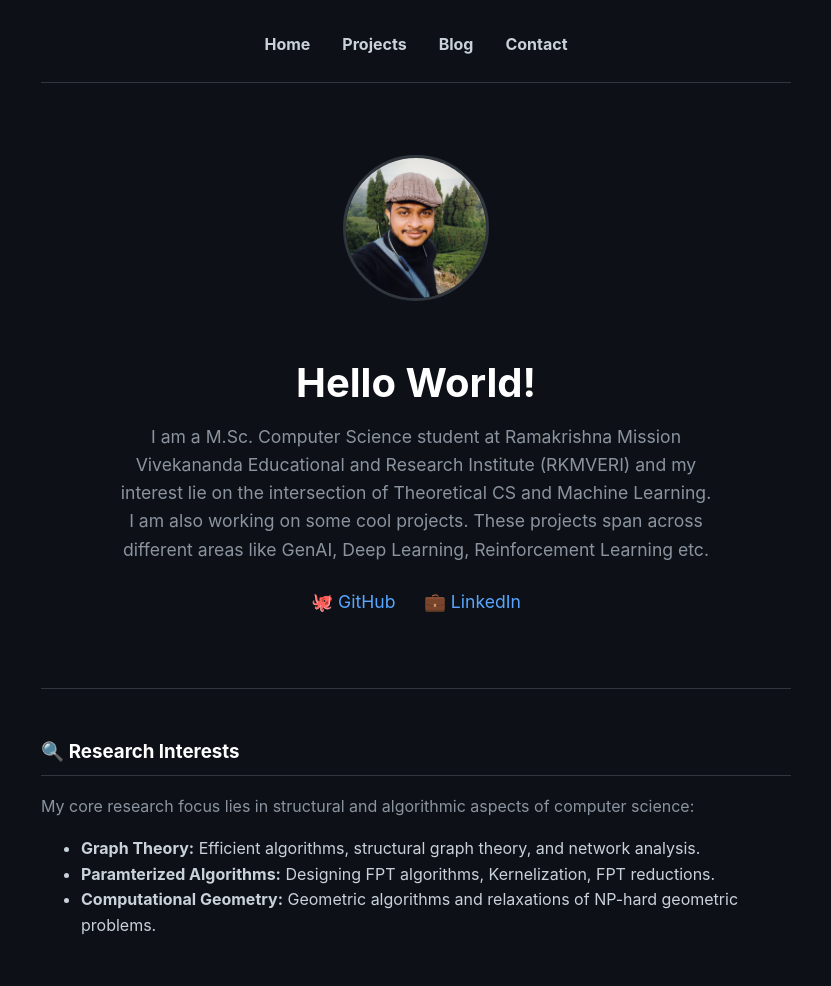
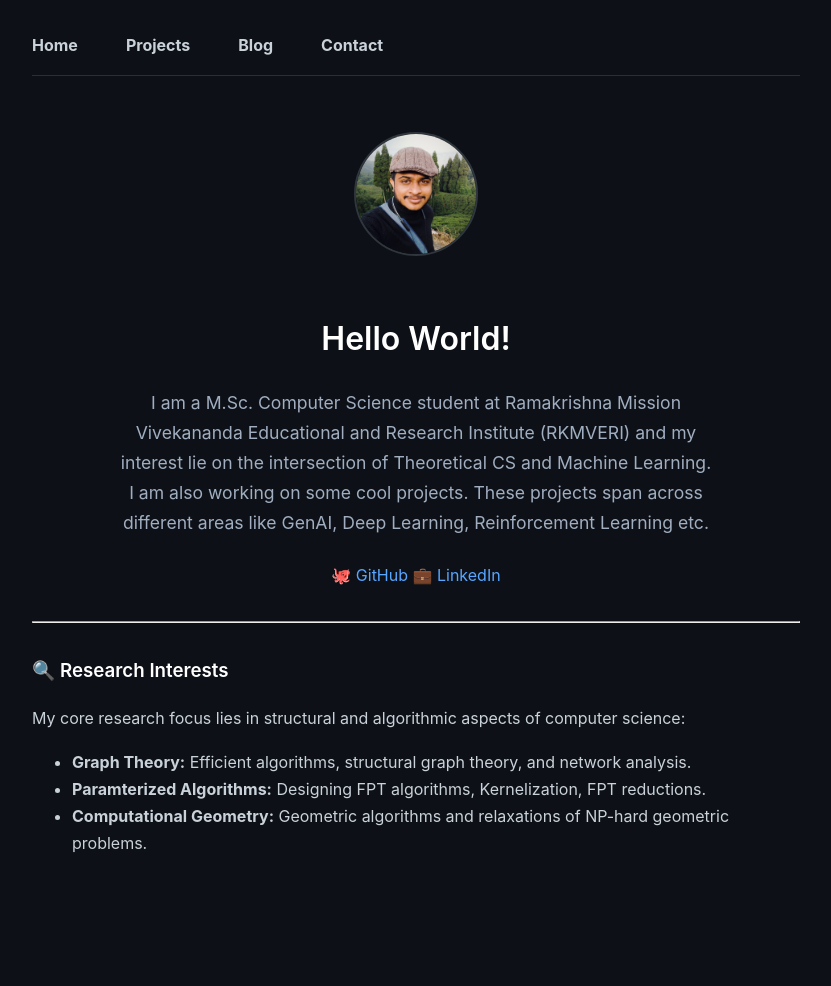
Before and after one commit to AnustupBhaumik/anustupbhaumik.github.io, a Jekyll site: the page built from index.md, in a window 1280 px wide. Shown: the whole page, without its empty margins (224-1055 px from the left). Built offline with Jekyll 4.4.1, drawn with Linux system fonts in a browser that asks for light colours; after the commit the page ends 905 px from its top, so only the background shows below that.

Commit message:
Update style.scss

```diff
--- a/assets/css/style.scss
+++ b/assets/css/style.scss
@@ -1,101 +1,90 @@
 ---
 ---
 :root {
-  --bg-color: #0d1117;
-  --text-main: #c9d1d9;
-  --text-bright: #ffffff;
-  --accent: #58a6ff;
+  --bg: #0d1117;
+  --surface: #161b22;
+  --text: #c9d1d9;
+  --heading: #ffffff;
+  --primary: #58a6ff;
   --border: #30363d;
 }
 
 body {
-  background-color: var(--bg-color);
-  color: var(--text-main);
-  font-family: 'Inter', -apple-system, BlinkMacSystemFont, sans-serif;
-  line-height: 1.6;
+  background-color: var(--bg);
+  color: var(--text);
+  font-family: -apple-system, BlinkMacSystemFont, "Segoe UI", Roboto, Helvetica, Arial, sans-serif;
+  line-height: 1.7;
   margin: 0;
 }
 
 .container {
-  max-width: 750px;
+  max-width: 768px;
   margin: 0 auto;
   padding: 2rem 1.5rem;
 }
 
-/* Override your inline nav styles */
+header {
+  border-bottom: 1px solid var(--border);
+  padding: 1.5rem 0;
+  margin-bottom: 3rem;
+}
+
 nav {
-  display: flex !important;
-  justify-content: center !important;
-  gap: 2rem !important;
-  border-bottom: 1px solid var(--border) !important;
-  padding-bottom: 1.5rem !important;
-  margin-bottom: 3rem !important;
+  display: flex;
+  gap: 1.5rem;
+}
+
+h1, h2, h3, h4 {
+  color: var(--heading);
+  font-weight: 600;
+  margin-top: 2rem;
+}
+
+a {
+  color: var(--primary);
+  text-decoration: none;
+  transition: opacity 0.2s;
+}
+
+a:hover {
+  opacity: 0.8;
 }
 
 nav a {
-  color: var(--text-main) !important;
-  margin: 0 !important; /* Kills your inline margin */
-  text-decoration: none;
-  transition: color 0.2s ease;
+  color: var(--text);
+  font-weight: 500;
 }
 
 nav a:hover {
-  color: var(--accent) !important;
+  color: var(--heading);
 }
 
-/* Typography & Content */
-h1 {
-  color: var(--text-bright);
-  font-size: 2.5rem;
-  margin-bottom: 0.5rem;
+.project-card, .blog-card {
+  background-color: var(--surface);
+  border: 1px solid var(--border);
+  border-radius: 8px;
+  padding: 1.5rem;
+  margin-bottom: 1.5rem;
+  transition: transform 0.2s, box-shadow 0.2s;
 }
 
-h3 {
-  color: var(--text-bright);
-  margin-top: 2.5rem;
-  border-bottom: 1px solid var(--border);
-  padding-bottom: 0.5rem;
+.project-card:hover, .blog-card:hover {
+  transform: translateY(-2px);
+  box-shadow: 0 4px 12px rgba(0,0,0,0.5);
 }
 
-p {
-  color: #8b949e !important; /* Overrides inline gray */
+.profile-img {
+  border-radius: 50%;
+  width: 120px;
+  height: 120px;
+  object-fit: cover;
+  border: 2px solid var(--border);
+  margin-bottom: 1rem;
 }
 
-a {
-  color: var(--accent);
-  text-decoration: none;
+@media (max-width: 768px) {
+  nav {
+    justify-content: center;
+    flex-wrap: wrap;
+  }
 }
-
-/* Image & Socials */
-.profile-img {
-  width: 140px;
-  height: 140px;
-  border-radius: 50%;
-  object-fit: cover;
-  border: 3px solid var(--border);
-  margin-bottom: 1rem;
-  transition: transform 0.3s ease;
-}
-
-.profile-img:hover {
-  transform: scale(1.05);
-  border-color: var(--accent);
-}
-
-.social-links a {
-  margin: 0 0.75rem;
-  font-size: 1.1rem;
-  transition: opacity 0.2s;
-}
-
-.social-links a:hover {
-  opacity: 0.8;
-}
-
-/* Horizontal Rule for the --- in markdown */
-hr {
-  border: 0;
-  height: 1px;
-  background: var(--border);
-  margin: 3rem 0;
-}
```
